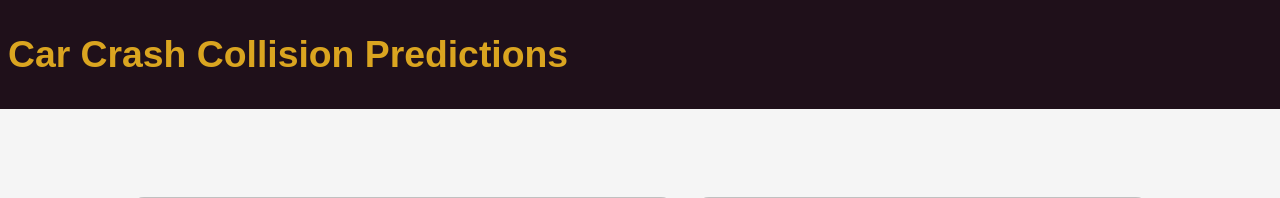
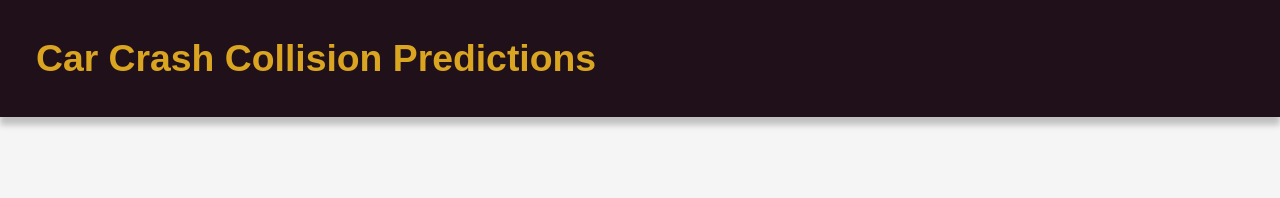
Before and after one commit to DrkWithT/SacHacks-DerksGroup-Project, a Flask app: page / in a window 1280 px wide. Shown: the top 198 px of the page. Run offline with Flask 3, Linux system fonts and the light colour scheme; some libraries are stand-ins or nearby versions.

Commit message:
Small tweak of left header txt margin.

```diff
--- a/flaskr/static/css/style.css
+++ b/flaskr/static/css/style.css
@@ -23,10 +23,12 @@ header {
     display: block;
     background-color: #1f101a;
     color: goldenrod;
-    padding: 8px;
+    padding: 12px 36px 12px 36px;
     margin: 0;
+    box-shadow: 0 8px 6px silver;
 }
 
+/* Bigger Screens! */
 @media(min-width: 600px) {
     main#scrollable {
         margin-top: 80px;
@@ -51,6 +53,7 @@ header {
     }
 }
 
+/* Smaller screens... */
 @media(max-width: 599px) {
     main#scrollable {
         margin-top: 80px;
```
